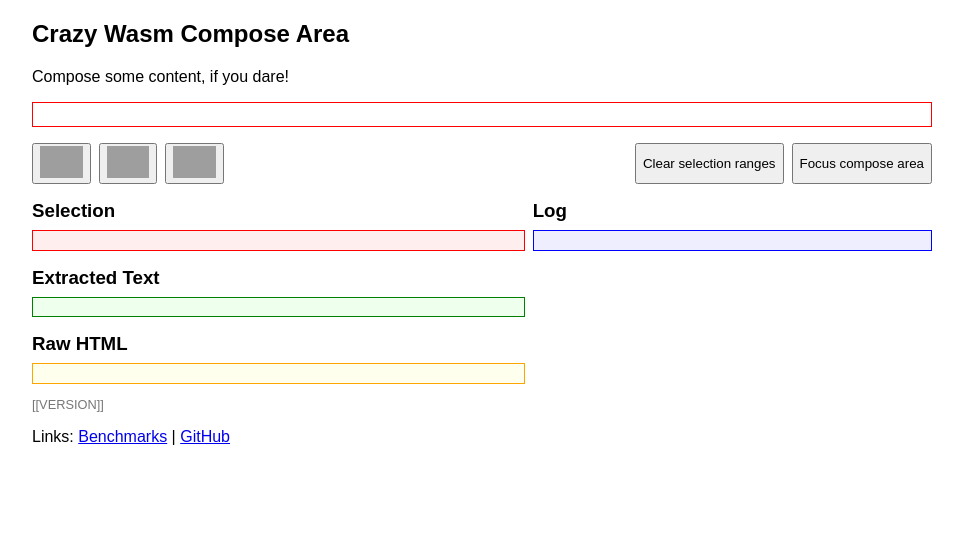
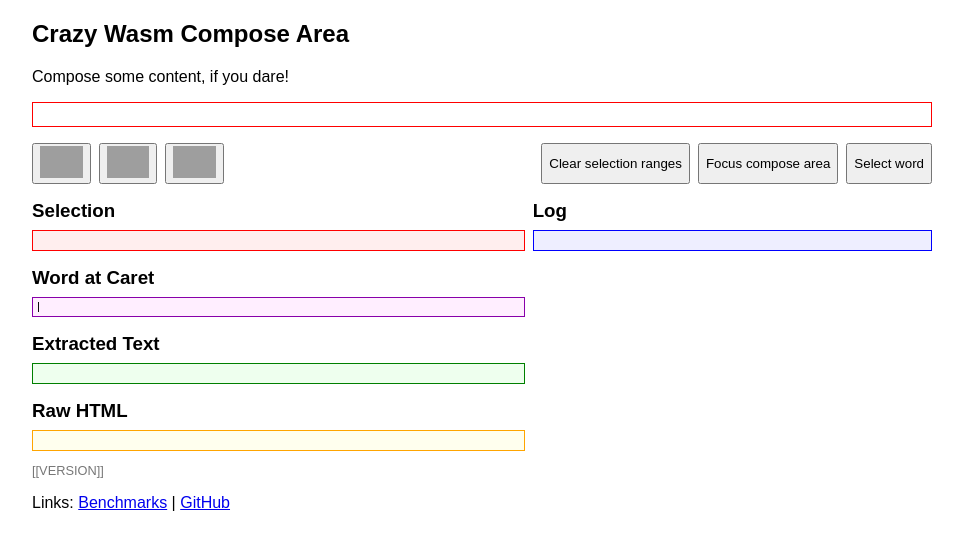
Before and after one commit to threema-ch/compose-area, a website built with webpack: page www/index.html in a window 1280 px wide. Both pictures are taken after a click on the button "Clear selection ranges". Shown: the whole page, without its empty margins (158-1121 px from the left). Built offline with nearby package versions, Linux system fonts and the light colour scheme; grey boxes are pictures that could not be loaded; what benchmark, compose-area would draw is missing.

Commit message:
Add (get|select)_word_at_caret to demo

```diff
--- a/www/index.html
+++ b/www/index.html
@@ -47,6 +47,10 @@
         #selection div {
             border: 1px solid red;
             background-color: #fee;
+        }
+        #wordcontext div {
+            border: 1px solid #80a;
+            background-color: #fef;
         }
         #extracted div {
             border: 1px solid green;
@@ -101,11 +105,16 @@
       <div class="spacer"></div>
       <button id="clearselection">Clear selection ranges</button>
       <button id="focus">Focus compose area</button>
+      <button id="selectword">Select word</button>
     </div>
     <div id="debug">
         <div id="left">
             <div id="selection">
                 <h3>Selection</h3>
+                <div class="debug"></div>
+            </div>
+            <div id="wordcontext">
+                <h3>Word at Caret</h3>
                 <div class="debug"></div>
             </div>
             <div id="extracted">
--- a/www/index.js
+++ b/www/index.js
@@ -5,6 +5,7 @@ const wrapper = document.getElementById('wrapper');
 const logDiv = document.querySelector('#log div');
 const extractedDiv = document.querySelector('#extracted div');
 const selectionDiv = document.querySelector('#selection div');
+const wordcontextDiv = document.querySelector('#wordcontext div');
 const rawDiv = document.querySelector('#raw div');
 
 // Initialize compose area
@@ -41,6 +42,14 @@ function showState() {
     // Get range
     const range_result = composeArea.fetch_range();
     selectionDiv.innerText = range_result.to_string();
+
+    // Get word context
+    const wac = composeArea.get_word_at_caret();
+    if (wac) {
+        wordcontextDiv.innerText = `${wac.before()}|${wac.after()}`;
+    } else {
+        wordcontextDiv.innerText = '';
+    }
 
     // Get raw HTML
     rawDiv.innerText = wrapper.innerHTML;
@@ -98,4 +107,9 @@ document.getElementById('clearselection').addEventListener('click', (e) => {
     sel.removeAllRanges();
     showState();
 });
-document.getElementById('focus').addEventListener('click', (e) => composeArea.focus());
+document.getElementById('focus').addEventListener('click', (e) => {
+    composeArea.focus();
+});
+document.getElementById('selectword').addEventListener('click', (e) => {
+    composeArea.select_word_at_caret();
+});
```
